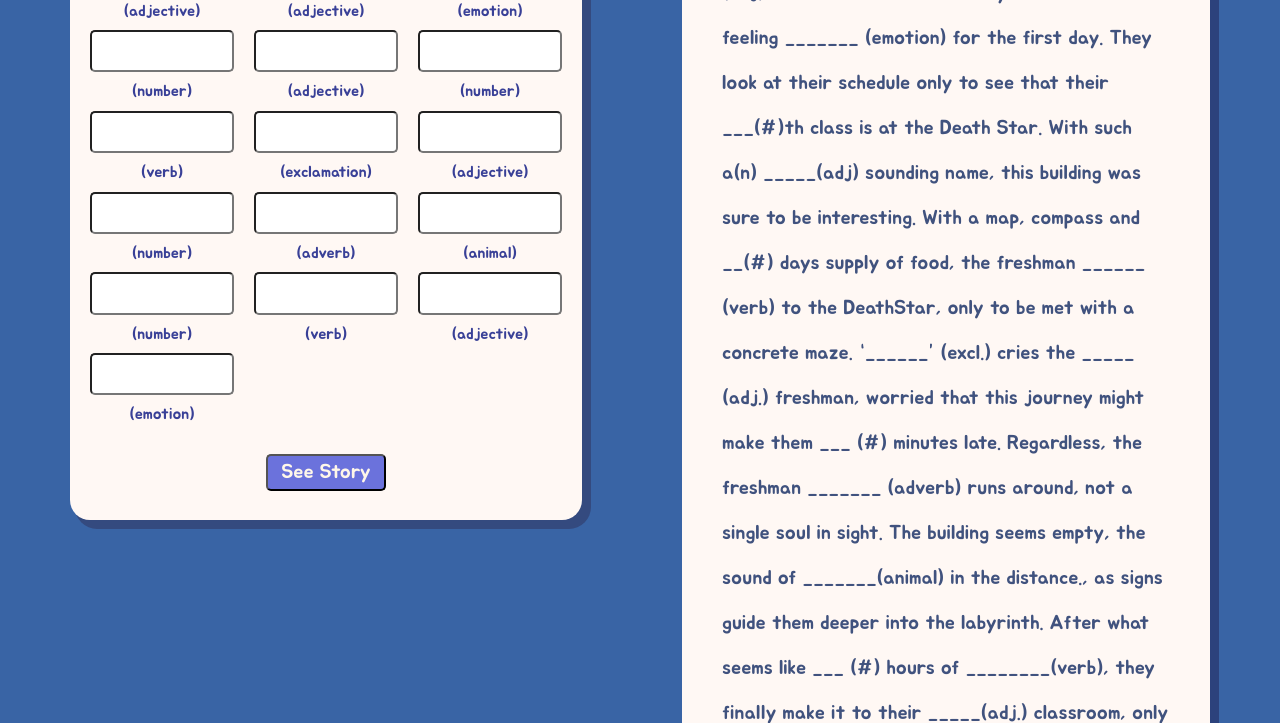
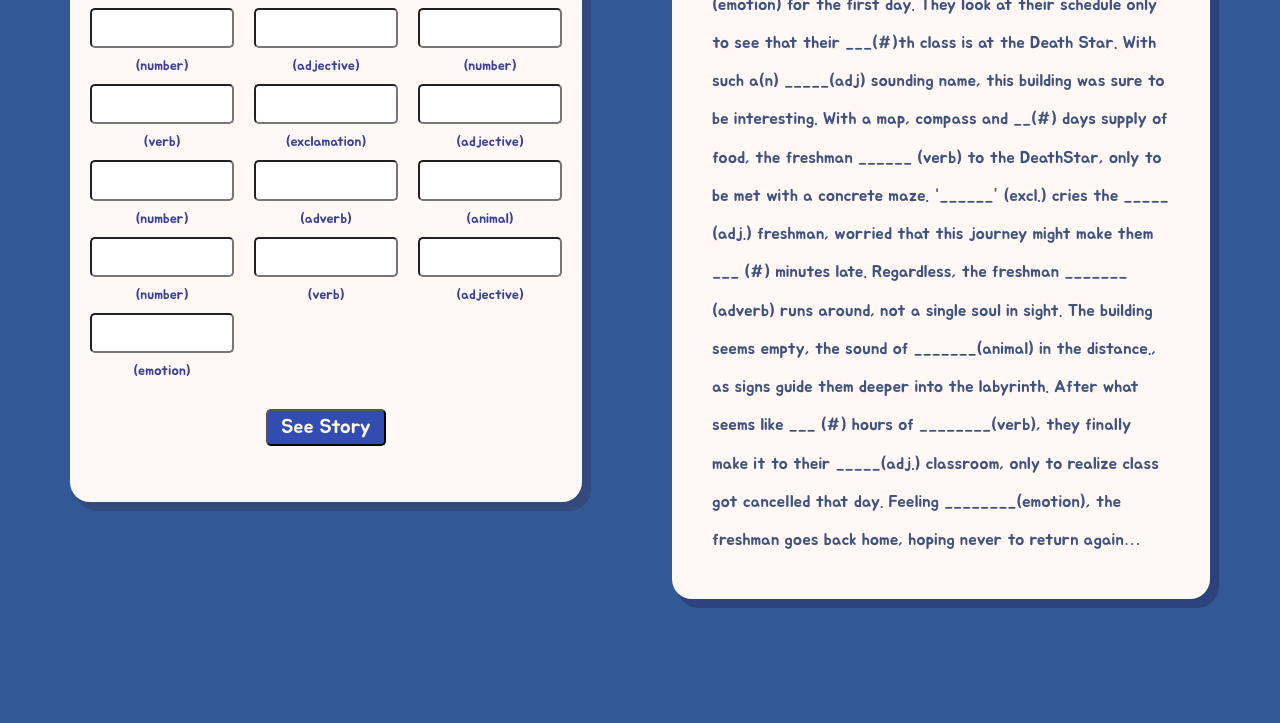
Before and after one commit to oamikao/des157A, a plain HTML site: page madlibs/v1/index.html in a window 1280 px wide. Shown: the part 318-1041 px from the top of the page. After the commit the page ends 987 px from the top, so only its background shows below. Drawn offline with nearby package versions, Linux system fonts and the light colour scheme; a web font is replaced by a local one.

Commit message:
updated styling

```diff
--- a/madlibs/v1/index.html
+++ b/madlibs/v1/index.html
@@ -30,7 +30,7 @@
         <section id="inputform">
             <h1>Fill in the Blanks!</h1>
             <form id="wordForm">
-                <div class="formsection"> <input type="text" id="adj1" required> <br><label for="adj">(adjective) </label></div>
+                <div class="formsection"> <input type="text" id="adj1" required> <br><label for="adj1">(adjective) </label></div>
                 <div class="formsection"> <input type="text" id="adj2" required> <br><label for="adj2">(adjective) </label></div>
                 <div class="formsection"> <input type="text" id="emotion1" required> <br><label for="emotion1">(emotion) </label></div>
                 <div class="formsection"> <input type="number" id="num1" required> <br><label for="num1">(number) </label></div>
--- a/madlibs/v1/styles.css
+++ b/madlibs/v1/styles.css
@@ -1,6 +1,6 @@
 body {
     margin: auto;
-    background-color: #3964a5;
+    background-color: #325995;
 
 }
 
@@ -10,14 +10,14 @@ header {
     background-image: url(images/pencil.png);
     background-repeat: no-repeat;
     background-position: 53%;
-    background-size: 750px;
+    background-size: 650px;
     margin: 0;
 }
 
 header h1 {
     font-family: "Schoolbell", cursive;
     color: #101668;
-    font-size: 50px;
+    font-size: 35px;
     margin: 25px;
 }
 
@@ -32,6 +32,7 @@ main {
 main form, button {
     font-family: "Jua";
     color: #394097;
+    font-size: 14px;
 }
 
 main p {
@@ -59,7 +60,7 @@ main p {
     border-radius: 20px;
     margin: 10px;
     max-width: 750px;
-    margin-left: 90px;
+    margin-left: 80px;
     box-shadow: 7px 7px 0 2px #2c427c;
 }
 
@@ -73,7 +74,7 @@ main p {
 
 #result p {
     line-height: 2.25em;
-    font-size: 20px;
+    font-size: 17px;
     margin: 20px;
 
 }
@@ -101,7 +102,7 @@ form input {
     font-size: 20px;
     border-radius: 5px;
     margin-top: auto;
-    background-color: #6b72dc;
+    background-color: #324cb1;
     color: #fff7e9;
     margin-top: 30px;
 }
```
Also changed, not shown: madlibs/index.html (deleted).
